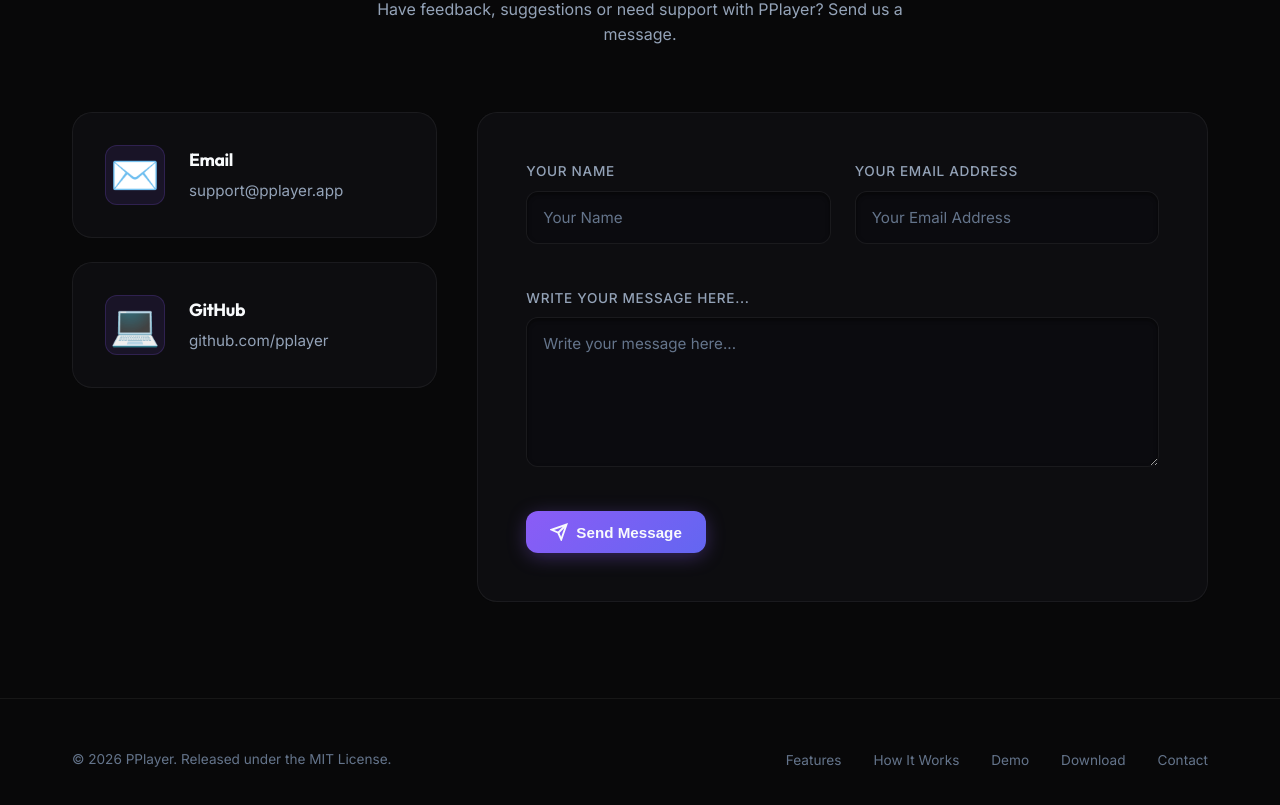
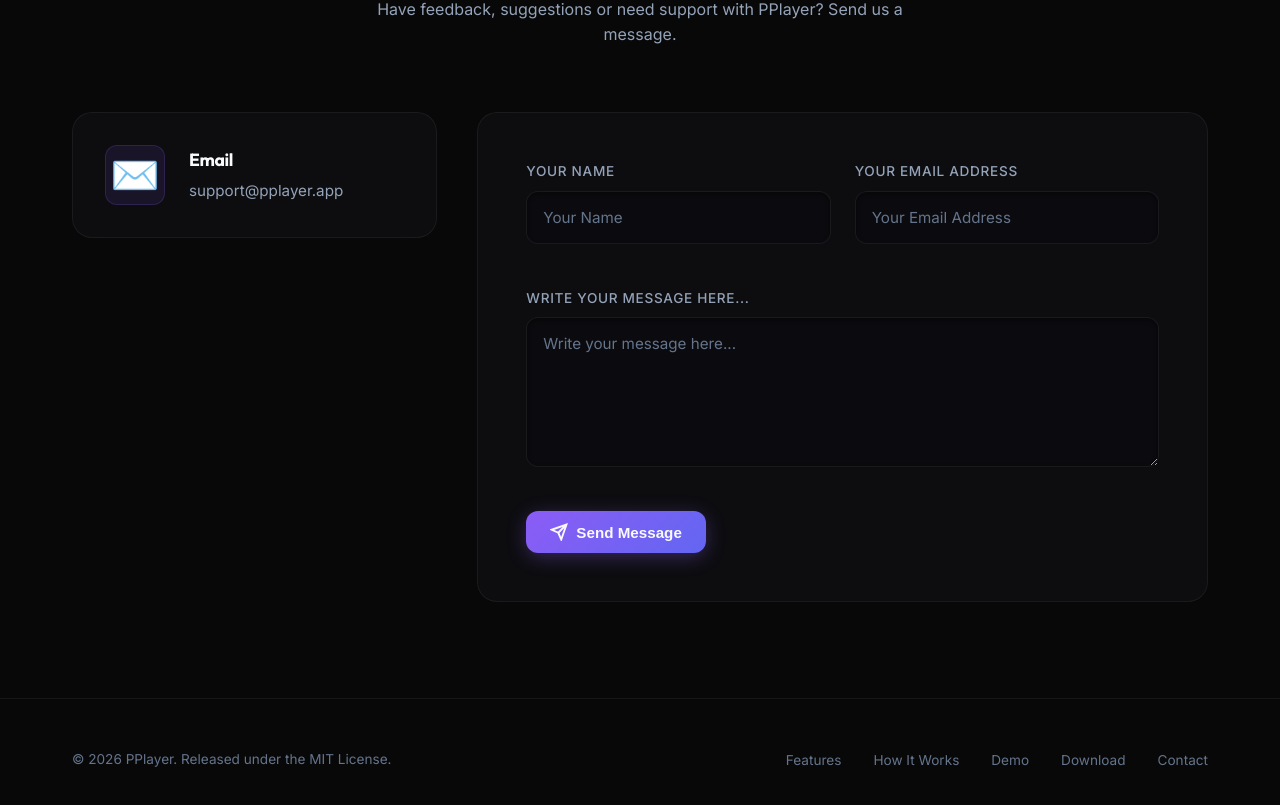
Before and after one commit to SpartSpart/pplayer_web, a React (Vite) app: page / in a window 1280 px wide. Shown: the part 4461-5266 px from the top of the page. Built offline with nearby package versions, Linux system fonts and the light colour scheme; no server answers.

Commit message:
Remove GitHub card from Contact section

```diff
--- a/src/App.jsx
+++ b/src/App.jsx
@@ -866,14 +866,6 @@
                     <a href="mailto:support@pplayer.app" className="info-link">support@pplayer.app</a>
                   </div>
                 </div>
-
-                <div className="glass-panel contact-info-card">
-                  <div className="info-icon">💻</div>
-                  <div className="info-details">
-                    <h4>GitHub</h4>
-                    <a href="https://github.com/SpartSpart/pplayer_web" target="_blank" rel="noopener noreferrer" className="info-link">github.com/pplayer</a>
-                  </div>
-                </div>
               </div>
 
               {/* Contact Email Sender Form */}
```
